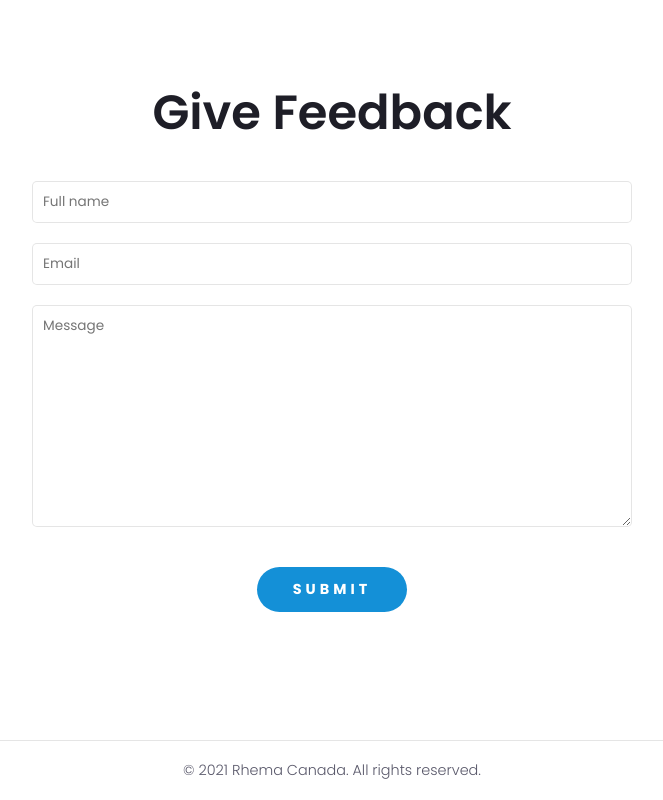
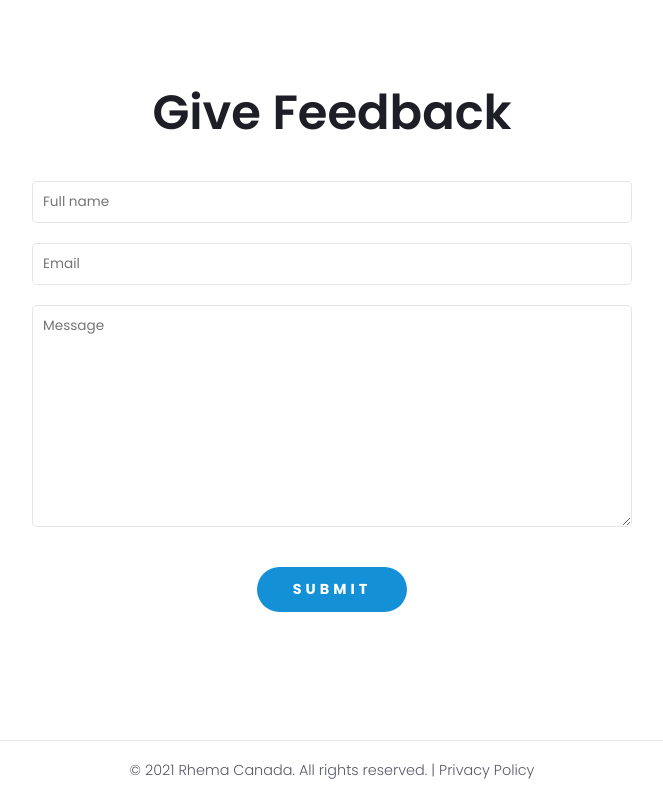
Before and after one commit to roxtran/rhemacanada-nextjs, a Next.js app: page / in a window 1280 px wide. Shown: the part 5236-6036 px from the top of the page, without its empty margins (308-971 px from the left). Built offline with nearby package versions, Linux system fonts and the light colour scheme.

Commit message:
Add privacy policy

```diff
--- a/components/Footer.js
+++ b/components/Footer.js
@@ -1,12 +1,20 @@
-import React from 'react'
-import styled from 'styled-components'
+import React from "react";
+import styled from "styled-components";
 
 export default function Footer() {
   return (
     <StyledFooter>
-      &copy; {new Date().getFullYear()} Rhema Canada. All rights reserved.
+      <div>
+        &copy; {new Date().getFullYear()} Rhema Canada. All rights reserved. |&nbsp;
+        <a
+          href="https://cms.rhemacanada.com/rhemaonline/wp-content/uploads/2024/04/RC-Website-Privacy-Policy.pdf"
+          target="_blank"
+        >
+          Privacy Policy
+        </a>
+      </div>
     </StyledFooter>
-  )
+  );
 }
 
 const StyledFooter = styled.footer`
@@ -14,7 +22,12 @@ const StyledFooter = styled.footer`
   font-size: 0.9rem;
   border-top: 1px solid var(--grey-line);
   display: flex;
+  flex-direction: column;
   justify-content: center;
   align-items: center;
   height: 60px;
-`
+
+  div {
+    text-align: center;
+  }
+`;
```
